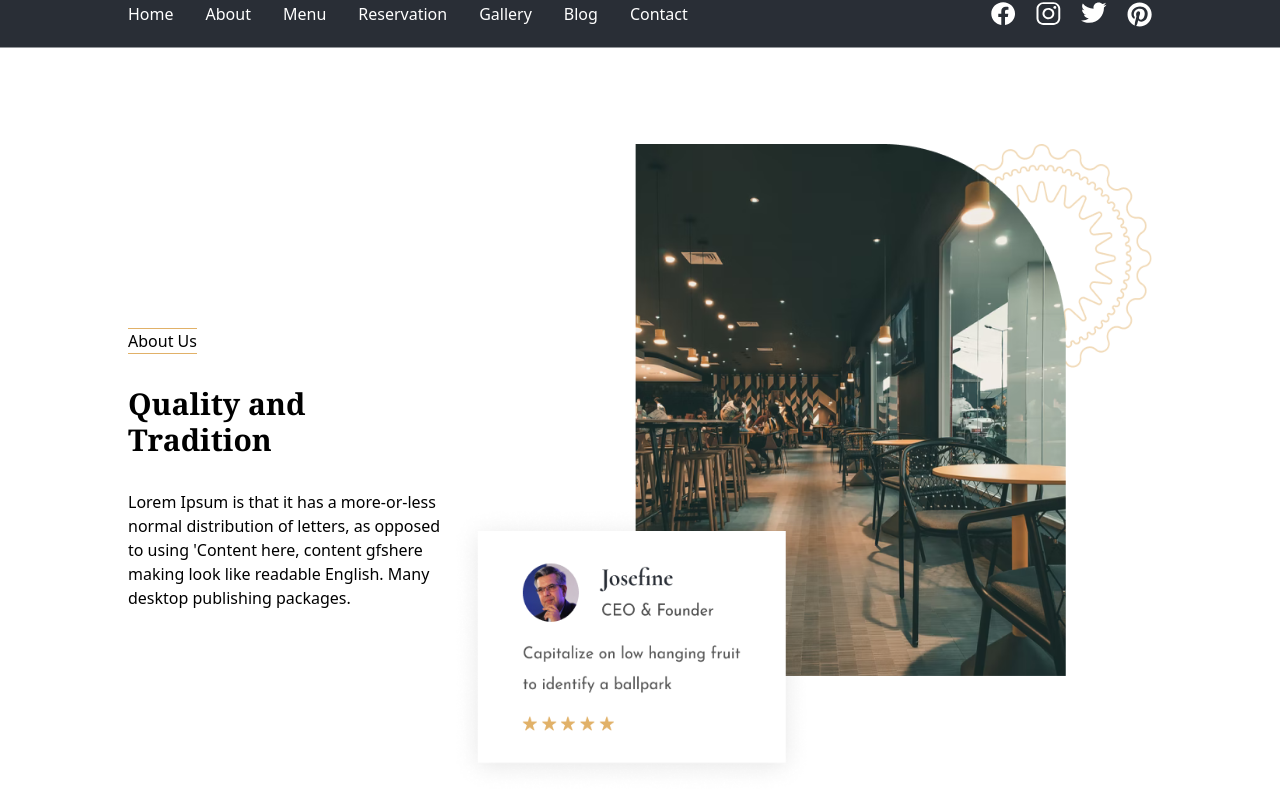
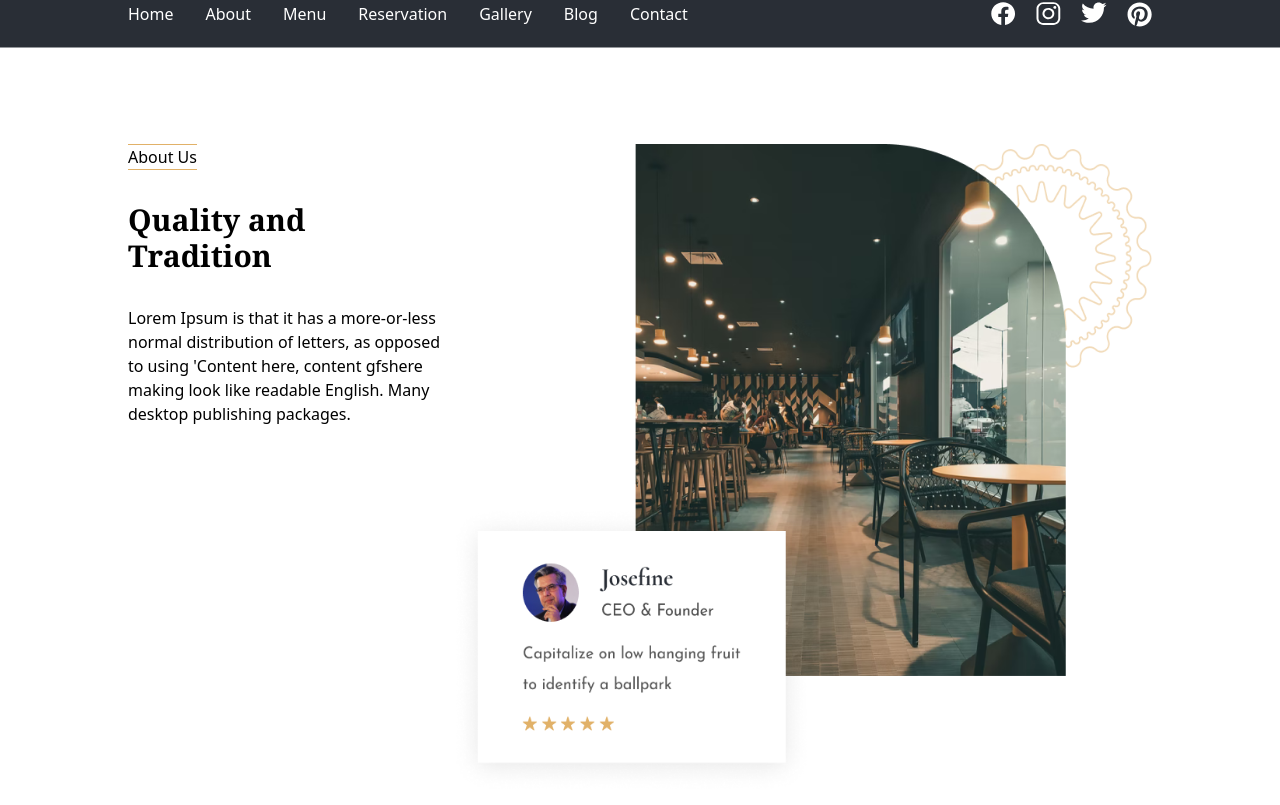
Before and after one commit to LouisDigit/restaurant-reservation, a React (Create React App) app: page /about in a window 1280 px wide. Shown: the part 335-1140 px from the top of the page. Built offline with nearby package versions, Linux system fonts and the light colour scheme.

Commit message:
Add responsive design for AboutUs page

```diff
--- a/src/ui/views/Public/AboutUs/sections/Main/index.tsx
+++ b/src/ui/views/Public/AboutUs/sections/Main/index.tsx
@@ -34,7 +34,7 @@ const Main = () => {
   ];
   return (
     <section className="bg-fontColor pt-24">
-      <div className="flex px-[10%]">
+      <div className="flex  flex-col md:flex-row gap-8 md:items-start items-center md:justify-normal justify-center md:gap-0 px-0 md:px-[10%]">
         <div className="w-1/2 flex flex-col justify-center gap-8">
           <h3 className="uppeercase border-t border-b border-primaryColor w-fit">
             About Us
@@ -51,12 +51,12 @@ const Main = () => {
         <img
           src={imgAboutUs}
           alt="about us exemple"
-          className="w-[700px] h-[650px]"
+          className="w-[500px] md:w-[700px] h-[450px] md:h-[650px]"
         />
       </div>
 
       <ul
-        className="w-full flex flex-row items-center justify-center gap-12 mt-8 px-[10%] py-16"
+        className="w-full hidden md:flex flex-row items-center justify-center gap-12 mt-8 px-[10%] py-16"
         style={{ backgroundImage: `url(${background})` }}
       >
         {infos.map((info, index) => {
--- a/src/ui/views/Public/AboutUs/sections/Teams/index.tsx
+++ b/src/ui/views/Public/AboutUs/sections/Teams/index.tsx
@@ -32,7 +32,7 @@ const Teams = () => {
         Team
       </h3>
       <h2 className="font-serif text-2xl">Meet Our Professional Chefs</h2>
-      <ul className="flex gap-3">
+      <ul className="flex flex-col md:flex-row gap-10 md:gap-3">
         {teams.map((team, index) => {
           return (
             <li key={index} className="flex flex-col items-center gap-3">
```
